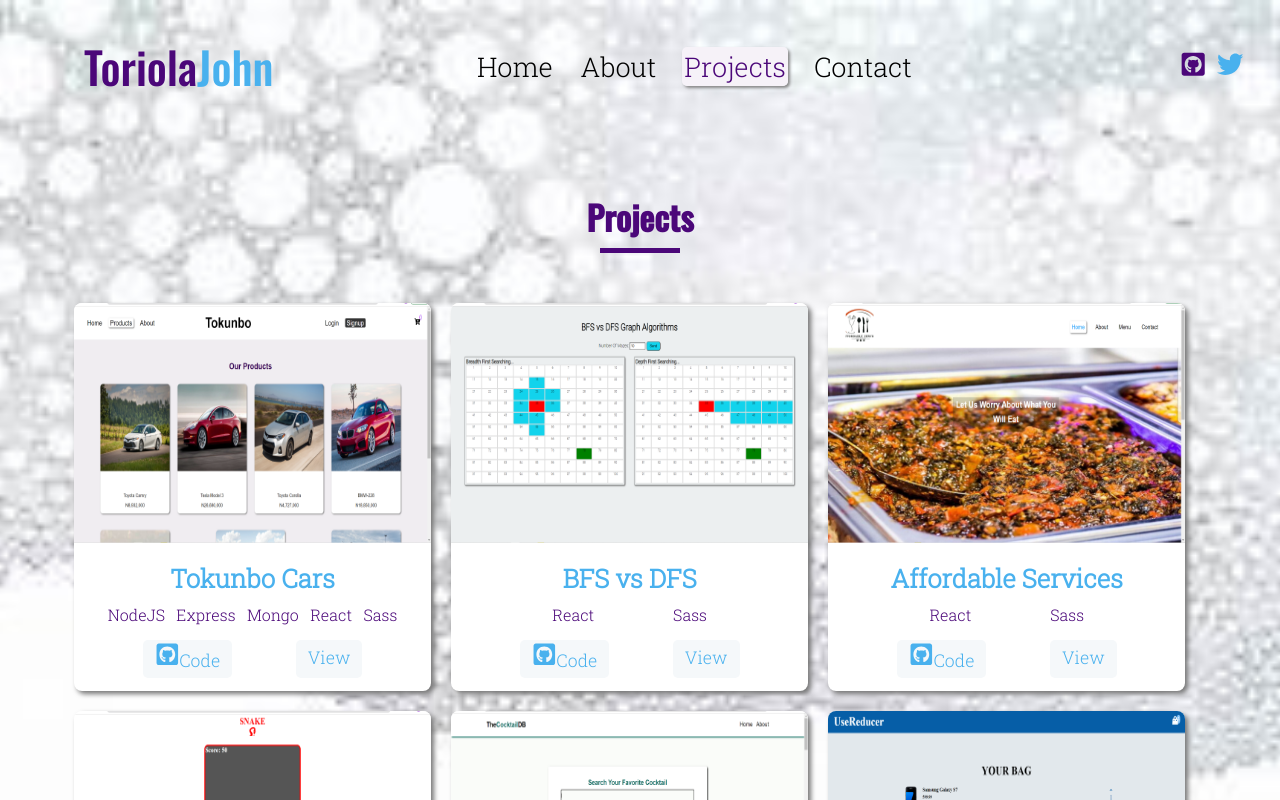
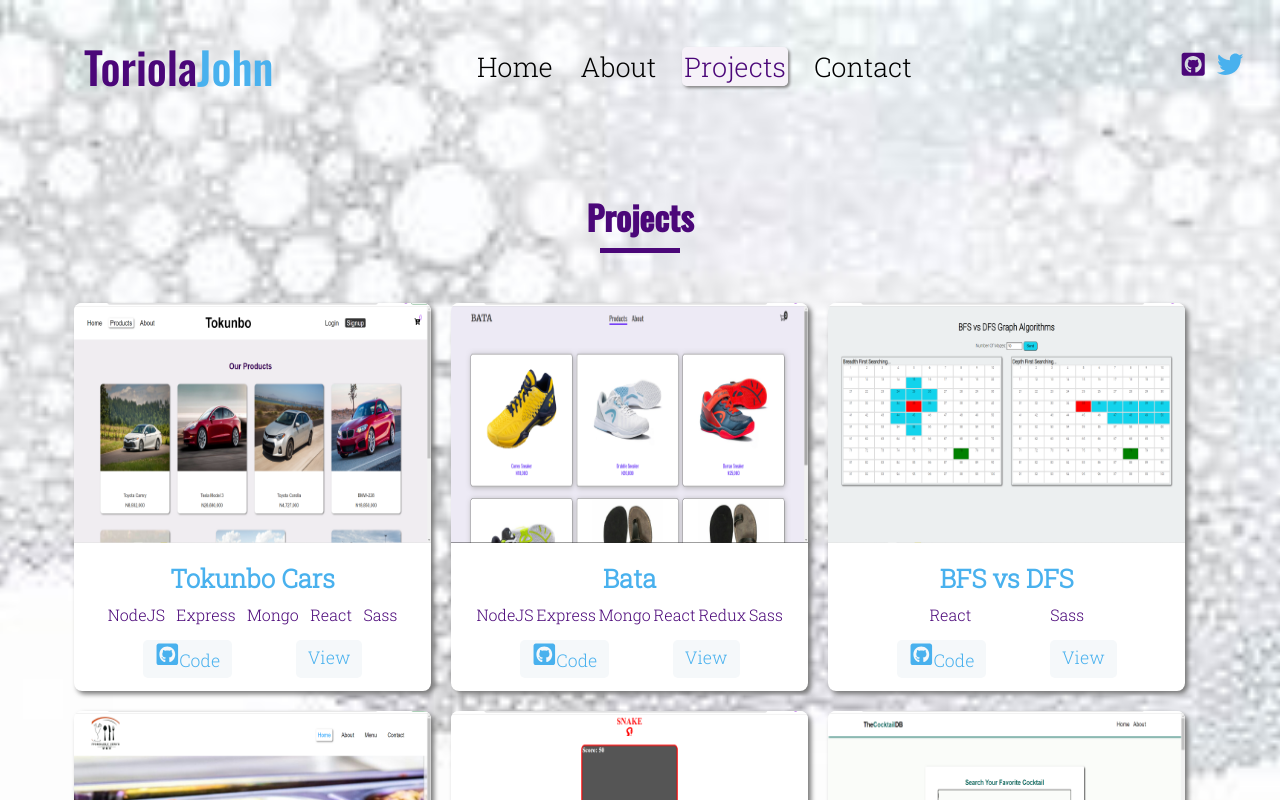
Before and after one commit to thechiefishere/My-Portfolio, a React (Create React App) app: page /projects in a window 1280 px wide. Shown: the top 800 px of the page. Built offline with nearby package versions, Linux system fonts and the light colour scheme.

Commit message:
added bata  project

```diff
--- a/src/data.js
+++ b/src/data.js
@@ -4,13 +4,23 @@ const projects = [
     name: "Tokunbo Cars",
     img: "/images/tokunbo.png",
     site: "https://tokunbocars.netlify.app",
-    repository: "https://github.com/thechiefishere/Cocktails",
+    repository: "https://github.com/thechiefishere/tokunboCars",
     type: "E-commerce",
     featured: true,
     technologies: ["NodeJS", "Express", "Mongo", "React", "Sass"],
   },
   {
     id: 2,
+    name: "Bata",
+    img: "/images/bata.png",
+    site: "https://buy-bata.netlify.app",
+    repository: "https://github.com/thechiefishere/Bata",
+    type: "E-commerce",
+    featured: true,
+    technologies: ["NodeJS", "Express", "Mongo", "React", "Redux", "Sass"],
+  },
+  {
+    id: 3,
     name: "BFS vs DFS",
     img: "/images/bfsvsdfs.png",
     site: "https://bfsvsdfs.netlify.app/home",
@@ -20,17 +30,17 @@ const projects = [
     technologies: ["React", "Sass"],
   },
   {
-    id: 3,
+    id: 4,
     name: "Affordable Services",
     img: "/images/affordable.png",
     site: "https://affordableservices.netlify.app/home",
-    repository: "https://github.com/thechiefishere/Cocktails",
+    repository: "https://github.com/thechiefishere/AffordablesReact",
     type: "E-commerce",
     featured: true,
     technologies: ["React", "Sass"],
   },
   {
-    id: 4,
+    id: 5,
     name: "Snake Game",
     img: "/images/snake.png",
     site: "https://simplesnake-game.netlify.app/home",
@@ -40,7 +50,7 @@ const projects = [
     technologies: ["React", "Sass"],
   },
   {
-    id: 5,
+    id: 6,
     name: "CocktailDb",
     img: "/images/cocktail.png",
     site: "https://github.com/thechiefishere/Cocktails",
@@ -50,7 +60,7 @@ const projects = [
     technologies: ["React", "Sass"],
   },
   {
-    id: 6,
+    id: 7,
     name: "Cart",
     img: "/images/cart.png",
     site: "https://cartsandreducer.netlify.app/",
@@ -60,7 +70,7 @@ const projects = [
     technologies: ["React", "Sass"],
   },
   {
-    id: 7,
+    id: 8,
     name: "Grocery Bud",
     img: "/images/grocery-bud.png",
     site: "https://github.com/thechiefishere/Grocery-Bud",
```
Also changed, not shown: public/images/bata.png (added).
